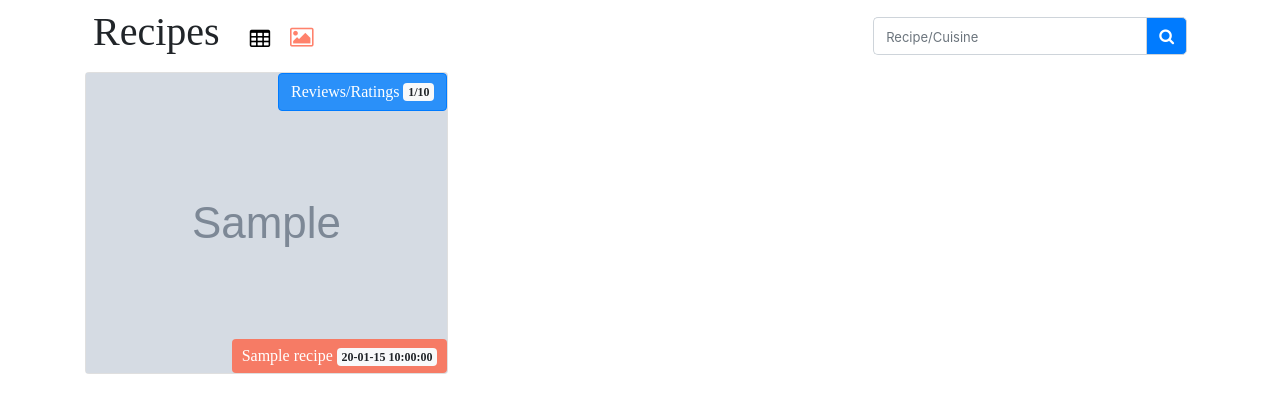
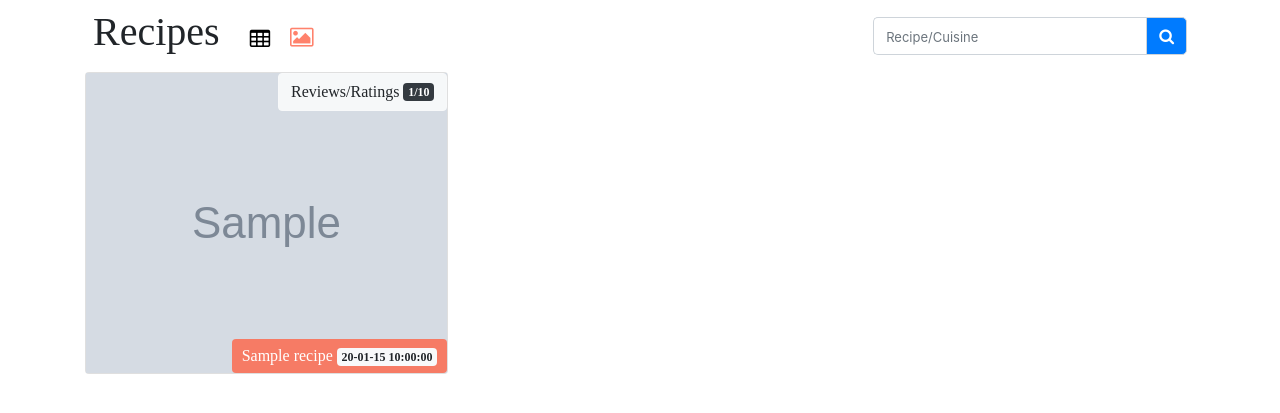
Before and after one commit to ksngo/Project3-recipes, a Flask app: page /recipes/frames in a window 1280 px wide. Shown: the part 68-481 px from the top of the page. Run offline with Flask 2, Linux system fonts and the light colour scheme; grey boxes marked "Sample" are stand-in pictures; a database or web service that is not in the repository returns one stand-in record (values such as "Sample title"); some libraries are stand-ins or nearby versions; some web fonts are replaced.

Commit message:
change reviews/ratings button color in public recipes frames page

```diff
--- a/templates/public_all_recipes_frames.html
+++ b/templates/public_all_recipes_frames.html
@@ -52,8 +52,8 @@
     {%for r in get_recipes %}
     <div class="card">
         <div style="background-image : url('{{r.photos[range(0, r.photos|length)|random]}}'); background-size: cover; background-position: center; background-repeat: no-repeat; height: 300px; font-family: 'Judson', serif  !important; ">
-            <button type="button" class="btn btn-primary" style="float:right; background-color: rgba(0,125,255,.8)">
-                Reviews/Ratings <span class="badge badge-light">{{r.num_reviews}}/{{r.avg_likes}}</span>
+            <button type="button" class="btn btn-light" style="float:right; background-color: rgba(255,255,255,.8)">
+                Reviews/Ratings <span class="badge badge-dark">{{r.num_reviews}}/{{r.avg_likes}}</span>
             </button>
             {% if r.photos|length == 0 %} <div style="position:absolute; top:50%; left:50%; transform: translate(-50%, -50%); "> No Photo </div> {%endif%}
             <div class="recipe-name-link text-light rounded" style="position: absolute; bottom: 0; right:0; padding-left: 10px; padding-right:10px; padding-top: 5px; padding-bottom:5px; background-color: rgba(255,99,71,.8)">
```
